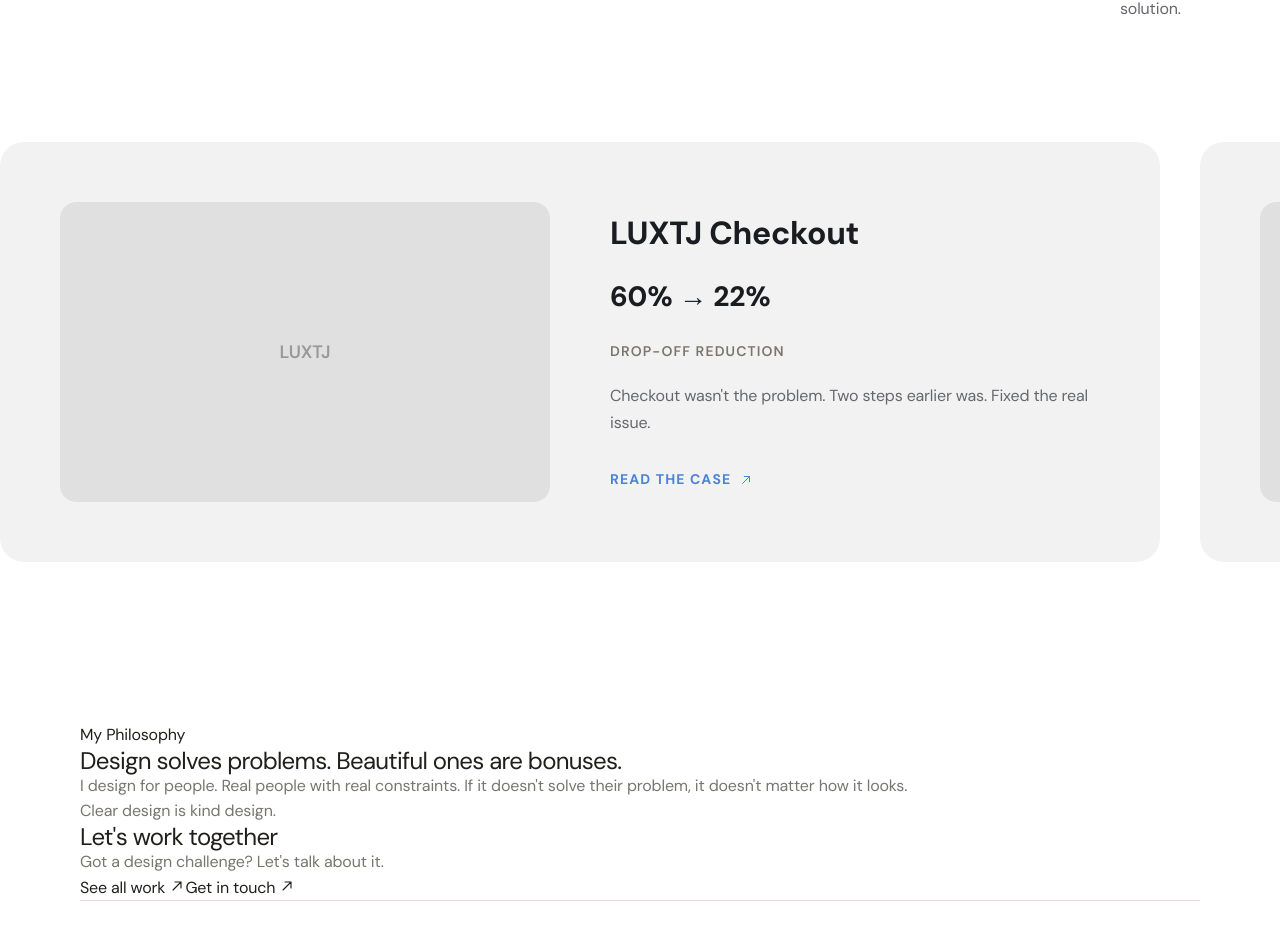
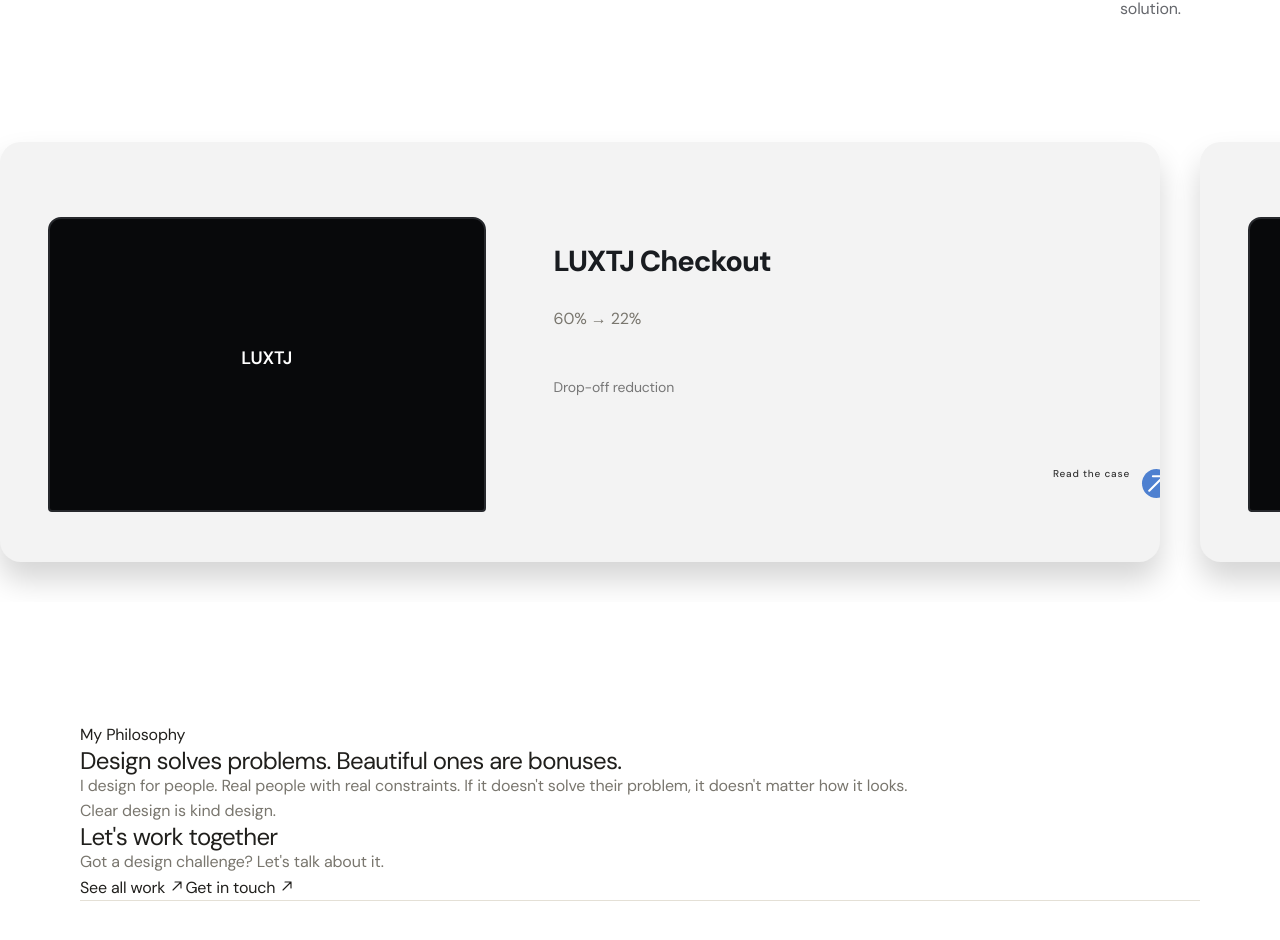
Before and after one commit to Akshayux/akshay-portfolio, a Next.js app: page / in a window 1280 px wide. Shown: the part 3632-4572 px from the top of the page. Built offline with nearby package versions, Linux system fonts and the light colour scheme.

Commit message:
Update work card CSS to match reference design - improved typography, spacing, and layout

```diff
--- a/app/refinements-creative.css
+++ b/app/refinements-creative.css
@@ -591,26 +591,33 @@
 .work-scroll-container::-webkit-scrollbar-track{background:#f0f0f0;border-radius:10px}
 .work-scroll-container::-webkit-scrollbar-thumb{background:#4e83d8;border-radius:10px}
 
-.work-card{flex:0 0 calc(100vw - 120px);display:grid;grid-template-columns:1fr 1fr;gap:60px;align-items:center;background:#f2f2f2;border-radius:24px;padding:60px;transition:all 0.3s ease;min-height:400px}
+.work-card{flex:0 0 calc(100vw - 120px);position:relative;display:grid;grid-template-columns:43% 57%;align-items:center;gap:40px;padding:38px 48px;overflow:hidden;background:#f3f3f3;border-radius:21px;box-shadow:0 18px 30px rgba(0,0,0,0.17);transition:all 0.3s ease;min-height:360px}
 .work-card:hover{background:#4d80d1;transform:translateY(-4px);box-shadow:0 12px 40px rgba(77,128,209,0.2)}
 
-.work-card-visual{border-radius:16px;overflow:hidden}
-.work-placeholder{width:100%;height:300px;background:#e0e0e0;border-radius:16px;display:flex;align-items:center;justify-content:center;font-size:18px;font-weight:600;color:#999}
+.work-card-visual{display:flex;align-items:center;justify-content:center;padding:25px 20px 0 0}
+.work-placeholder{width:100%;max-width:460px;position:relative;padding-bottom:12px;aspect-ratio:1.48/1;background:#08090b;border:2px solid #26282c;border-radius:13px 13px 4px 4px;overflow:hidden;display:flex;align-items:center;justify-content:center;font-size:18px;font-weight:600;color:#fff}
 
-.work-card-content{display:flex;flex-direction:column;gap:20px}
-.work-card h3{font-size:32px;line-height:1.3;margin:0;color:#191c20;font-weight:700;letter-spacing:-0.01em}
-.work-card h3:hover{color:#191c20}
+.work-card-content{display:flex;flex-direction:column;justify-content:center;padding:42px 0 22px 8px;gap:20px}
+
+.work-metric{display:flex;align-items:center;gap:12px;margin-bottom:25px}
+.work-metric span{font-family:"Playfair Display",serif;font-size:clamp(25px,3vw,38px);font-weight:700;letter-spacing:-1.7px;white-space:nowrap;color:#191c20}
+.work-card:hover .work-metric span{color:#ffffff}
+
+.work-metric-label{padding-top:7px;font-size:9px;font-weight:500;letter-spacing:0.65px;white-space:nowrap;color:#79766e}
+.work-card:hover .work-metric-label{color:#e8e8e8}
+
+.work-card h3{margin:0 0 7px;font-size:clamp(20px,2.3vw,29px);line-height:1.25;font-weight:800;letter-spacing:-1px;color:#191c20}
 .work-card:hover h3{color:#ffffff}
 
-.work-metric{font-size:28px;font-weight:800;color:#191c20;margin:0}
-.work-card:hover .work-metric{color:#ffffff}
-
-.work-description{font-size:14px;color:#79766e;font-weight:600;text-transform:uppercase;letter-spacing:0.08em;margin:0}
+.work-description{max-width:570px;margin:0;color:#777;font-size:14px;line-height:1.65;font-weight:400}
 .work-card:hover .work-description{color:#e8e8e8}
 
-.work-insight{font-size:16px;color:#65676c;line-height:1.7;margin:0;font-weight:400}
-.work-card:hover .work-insight{color:#e8e8e8}
+.work-insight{display:none}
 
-.work-link{display:inline-flex;align-items:center;gap:8px;font-size:14px;font-weight:700;text-transform:uppercase;letter-spacing:0.08em;color:#4e83d8;text-decoration:none;transition:all 0.3s ease;margin-top:12px}
-.work-link:hover{color:#3d70c1;transform:translateX(4px)}
+.work-link{display:flex;justify-content:flex-end;align-items:center;gap:12px;margin-top:46px;color:#353535;text-decoration:none;font-size:10px;font-weight:500;letter-spacing:0.8px;transition:all 0.3s ease}
+.work-link:hover{color:#111}
 .work-card:hover .work-link{color:#ffffff}
+
+.work-link svg{width:29px;height:29px;display:grid;place-items:center;border-radius:50%;background:#4e80d0;color:#fff;transition:all 0.2s ease}
+.work-link:hover svg{transform:translate(2px,-2px);background:#3267b8}
+.work-card:hover .work-link svg{background:#fff;color:#4d80d1}
```
